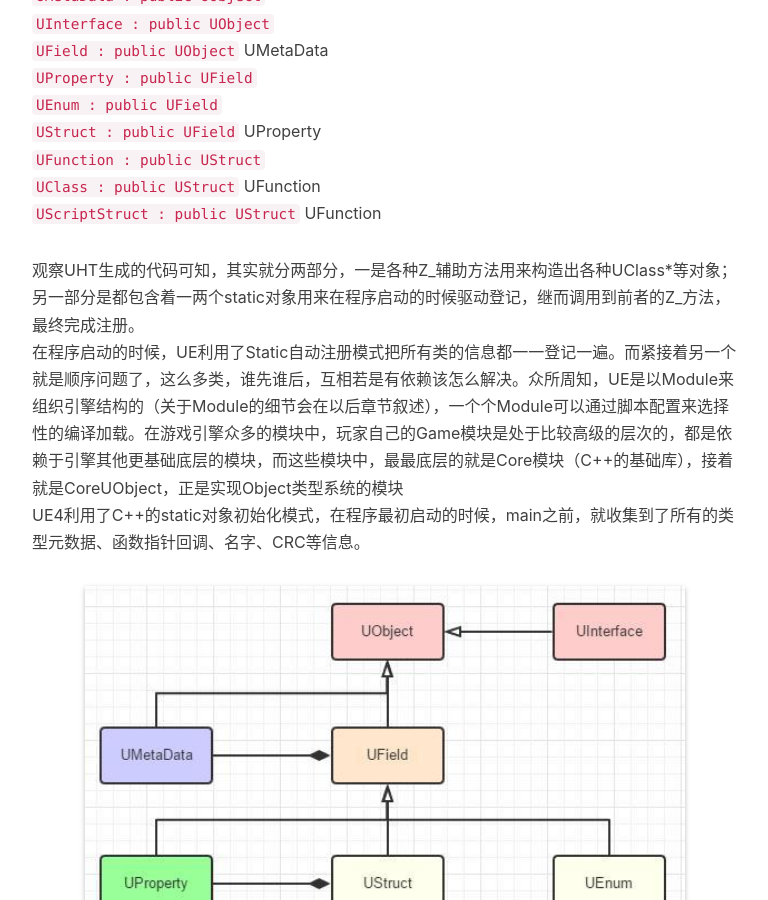
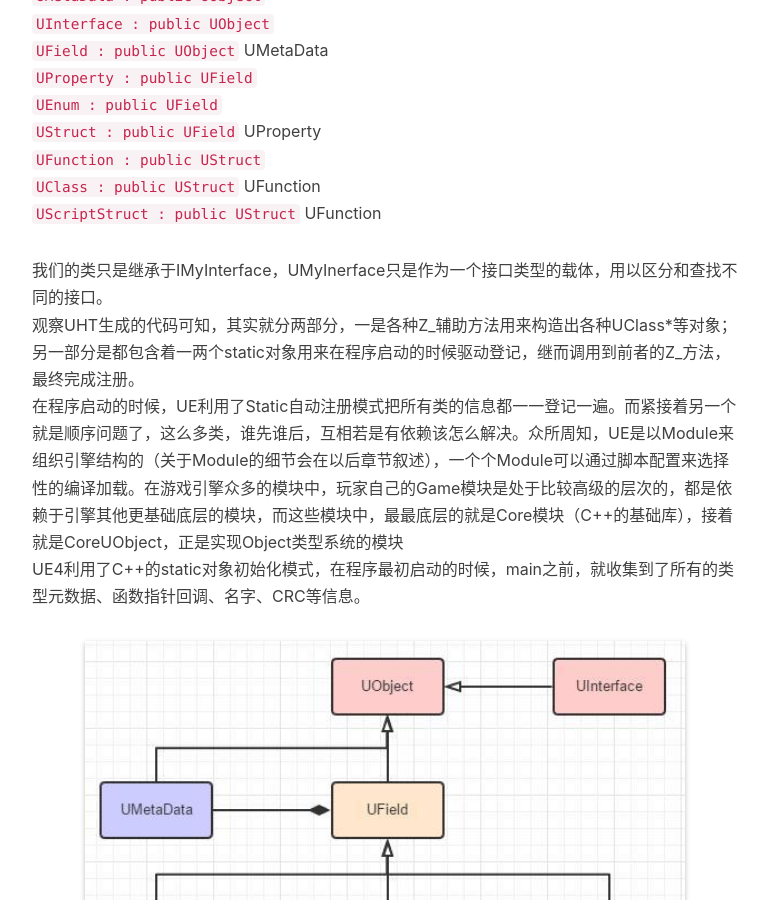
Before and after one commit to huangx916/huangx916.github.io, a Jekyll site: the page built from _posts/2018-10-06-ue4note.markdown, in a window 1280 px wide and 900 px high, scrolled down 6200 px. Shown: the whole window, without its empty margins (233-1001 px from the left). Built offline with Jekyll 4.4.1, drawn with Linux system fonts in a browser that asks for light colours; nearby versions of some CDN libraries; comment, search, counter and statistics services are not loaded.

Commit message:
Update 2018-10-06-ue4note.markdown

```diff
--- a/_posts/2018-10-06-ue4note.markdown
+++ b/_posts/2018-10-06-ue4note.markdown
@@ -96,6 +96,7 @@ UBT
 
 
 
+我们的类只是继承于IMyInterface，UMyInerface只是作为一个接口类型的载体，用以区分和查找不同的接口。
 观察UHT生成的代码可知，其实就分两部分，一是各种Z_辅助方法用来构造出各种UClass*等对象；另一部分是都包含着一两个static对象用来在程序启动的时候驱动登记，继而调用到前者的Z_方法，最终完成注册。
 在程序启动的时候，UE利用了Static自动注册模式把所有类的信息都一一登记一遍。而紧接着另一个就是顺序问题了，这么多类，谁先谁后，互相若是有依赖该怎么解决。众所周知，UE是以Module来组织引擎结构的（关于Module的细节会在以后章节叙述），一个个Module可以通过脚本配置来选择性的编译加载。在游戏引擎众多的模块中，玩家自己的Game模块是处于比较高级的层次的，都是依赖于引擎其他更基础底层的模块，而这些模块中，最最底层的就是Core模块（C++的基础库），接着就是CoreUObject，正是实现Object类型系统的模块
 UE4利用了C++的static对象初始化模式，在程序最初启动的时候，main之前，就收集到了所有的类型元数据、函数指针回调、名字、CRC等信息。
```
